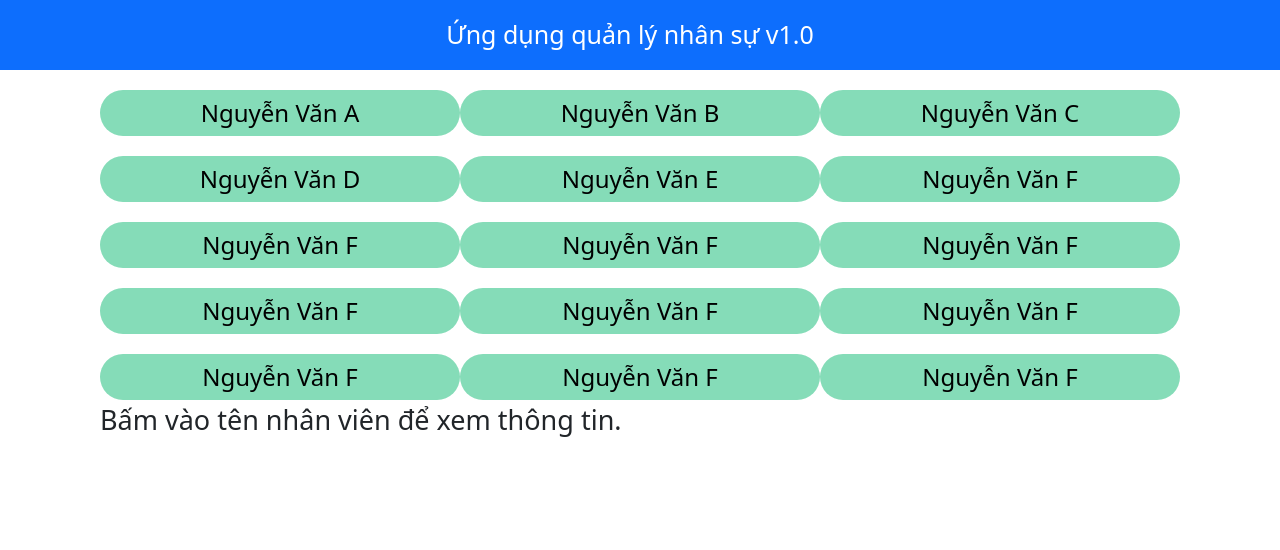
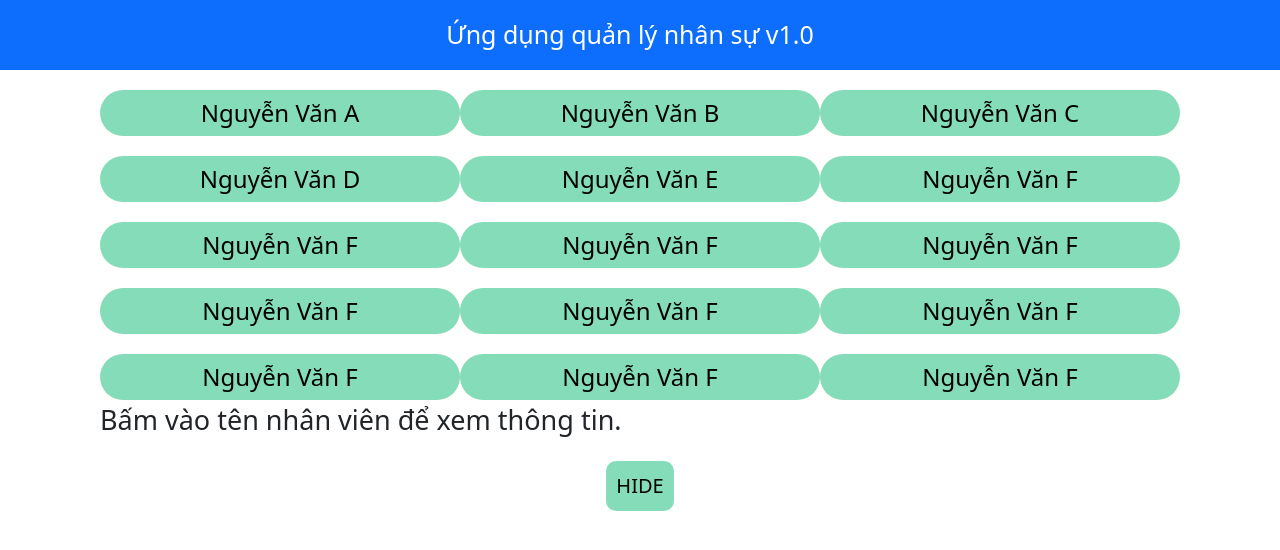
Before and after one commit to duyht133/RJS101x_01-A_VN_DN, a React (Create React App) app: page / in a window 1280 px wide. Shown: the top 550 px of the page. Built offline with nearby package versions, Linux system fonts and the light colour scheme.

Commit message:
RJS101x_Assignment1_duyhtfx13324@funix.edu.vn_upFunc

```diff
--- a/src/App.css
+++ b/src/App.css
@@ -60,3 +60,16 @@
     margin:0 50px;
   }
 }
+.hide{
+  display: flex;
+  justify-content: center;
+  align-items: center;
+  margin:20px 0px;
+
+}
+.hide > button{
+  border: none;
+  background-color:#85dcb8;
+  border-radius: 10px;
+  padding:10px;
+}
--- a/src/components/Menucomponent.js
+++ b/src/components/Menucomponent.js
@@ -27,7 +27,9 @@ class Menu extends Component {
       )
     }else{
       return(
-        <div></div>
+        <div>
+          <button> hide </button>
+        </div>
       )
     }
   }
--- a/src/components/StaffListComponent.js
+++ b/src/components/StaffListComponent.js
@@ -1,71 +1,85 @@
 import React, { Component } from "react";
-import { Card, CardImg, CardImgOverlay, CardText, CardBody, CardTitle } from "reactstrap";
-import dateFormat from 'dateformat';
-
+import dateFormat from "dateformat";
 
 class StaffListComponent extends Component {
   constructor(props) {
     super(props);
     this.state = {
-        selectedDish: null
+      selectedDish: null,
+     /*  hide: false, */
     };
   }
 
-  handle = (e) => {
-    this.setState({selectedDish:e})
+  handle = (e,status) => {
+    this.setState({ selectedDish: e });
+    /* this.setState({ hide: status }); */
   };
 
-  renderDish = (e) => {
-    if(e != null) {
-      return(
-            <div key={e.id} className="render" >
+  renderDish = (e,status) => {
+
+    if (e != null) {
+      return (
+        <div>
+          <div key={e.id} className="render">
             Họ và tên: {e.name}
-                <br/>
+            <br />
             Ngày sinh: {dateFormat(e.doB, "dd/mm/yyyy")}
-                <br/>
+            <br />
             Ngày vào công ty: {dateFormat(e.startDate, "dd/mm/yyyy")}
-                <br/>
+            <br />
             Phòng ban :{e.department.name}
-                <br/>
+            <br />
             Số ngày nghỉ còn lại: {e.annualLeave}
-                <br/>
+            <br />
             Số ngày đã làm thêm: {e.overTime}
           </div>
-      )
-    }else{
+        </div>
+      );
+    }else {
       return(
-        <div></div>
+        <div>
+
+        </div>
       )
     }
-  }
+  };
 
+
+  //////////////
   render() {
     let STAFFS = this.props.STAFFS.map((e) => {
       return (
         <>
-          <row
-            className="table"
-            key={e.id}
+          <row className="table" key={e.id}>
+            <button
+              onClick={() => {
+                this.handle(e);
+              }}
+              className="col-lg-4 col-md-6 col-12 button"
             >
-            <button onClick={() => {
-              this.handle(e);
-            }} className="col-lg-4 col-md-6 col-12 button" >{e.name}</button>
+              {e.name}
+            </button>
           </row>
-
         </>
       );
     });
 
     return (
       <div className="full">
-        <div >
-          {STAFFS}
-        </div>
-        <div className="text">
-          Bấm vào tên nhân viên để xem thông tin.
-        </div>
-        <div>
-          {this.renderDish(this.state.selectedDish)}
+        <div>{STAFFS}</div>
+        <div className="text">Bấm vào tên nhân viên để xem thông tin.</div>
+        <div>{this.renderDish(this.state.selectedDish)}</div>
+
+        {/* {this.state.hide === false && (
+            )} */}
+          <div className="hide">
+            <button
+              onClick={() => {
+                this.handle();
+              }}
+              >
+              HIDE
+            </button>
           </div>
       </div>
     );
```
Lines whose indentation alone changed are shown as unchanged.
